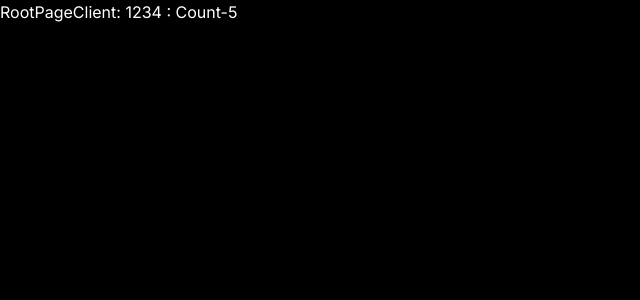
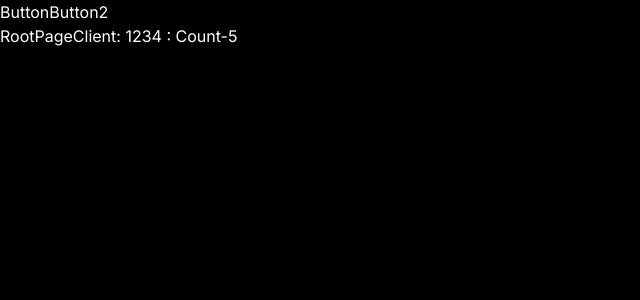
Before and after one commit to iiimomoniii/Intro_Front-End_NextJS, a Next.js app: page / in a window 1280 px wide. Shown: the top 300 px of the page, without its empty margins (0-640 px from the left). Built offline with nearby package versions, Linux system fonts and the light colour scheme.

Commit message:
Update
Example interactive

```diff
--- a/app/page.tsx
+++ b/app/page.tsx
@@ -1,4 +1,8 @@
 
+// 2. จะต้องมาประกาศ "use client"
+// ถ้าไม่ประกาศบน browser ไม่ไม่มีการแสดง ปุ่ม Button2 หรือ Unhandled Runtime Error
+
+"use client";
 import React from 'react'
 import RootPageClient from './_components/root/RootPageClient'
 
@@ -6,7 +10,15 @@ type Props = {}
 
 export default function Page({}: Props) {
   return (
-    // RSC Payload ใส่ 1234 เข้าไปด้วย
-    <div><RootPageClient text="1234"/></div>
+
+
+    <div>
+      {/*0. สร้าง ปุ่มขึ้นมา */}
+       <button>Button</button>
+       {/* 1. แต่ถ้าปุ่มมีการ interactive เช่น onClick  */}
+       <button onClick={()=>{}}>Button2</button>
+       {/* RSC Payload ใส่ 1234 เข้าไปด้วย */}
+      <RootPageClient text="1234"/>
+    </div>
   )
 }
```
